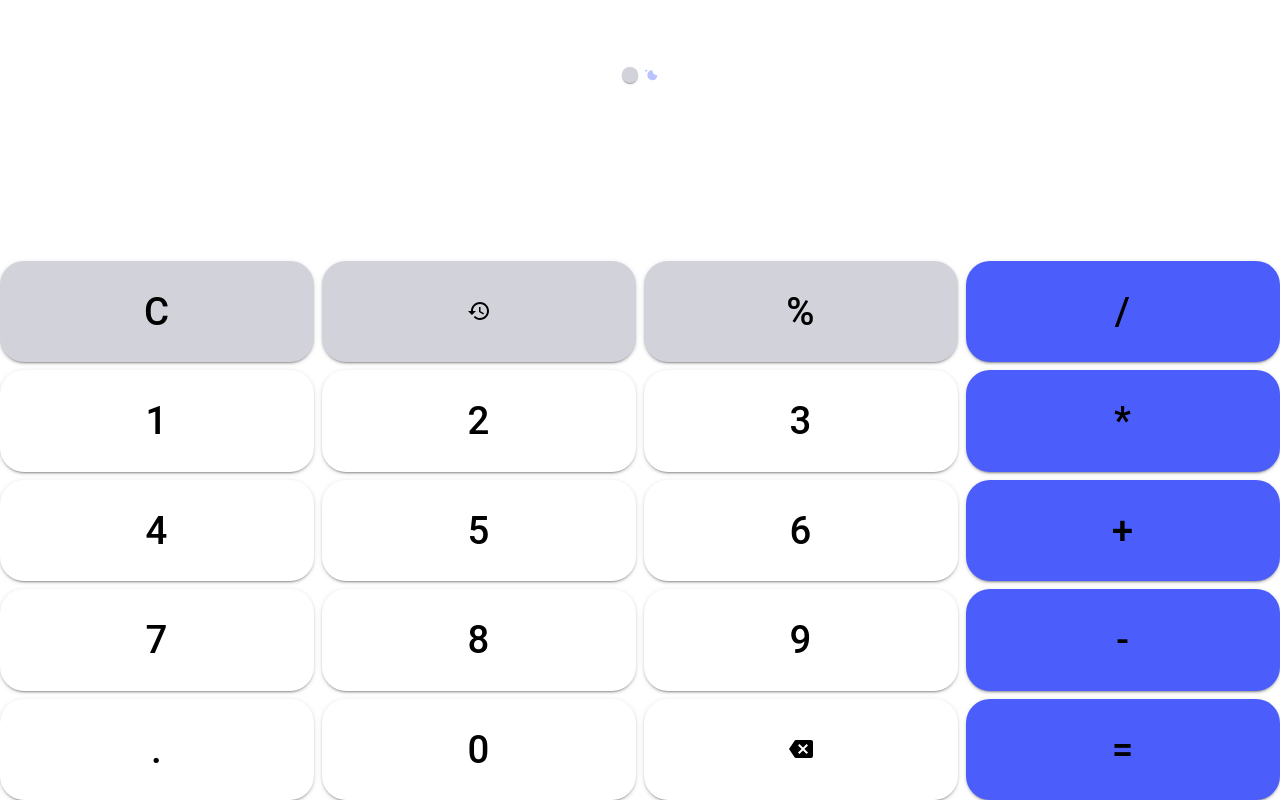
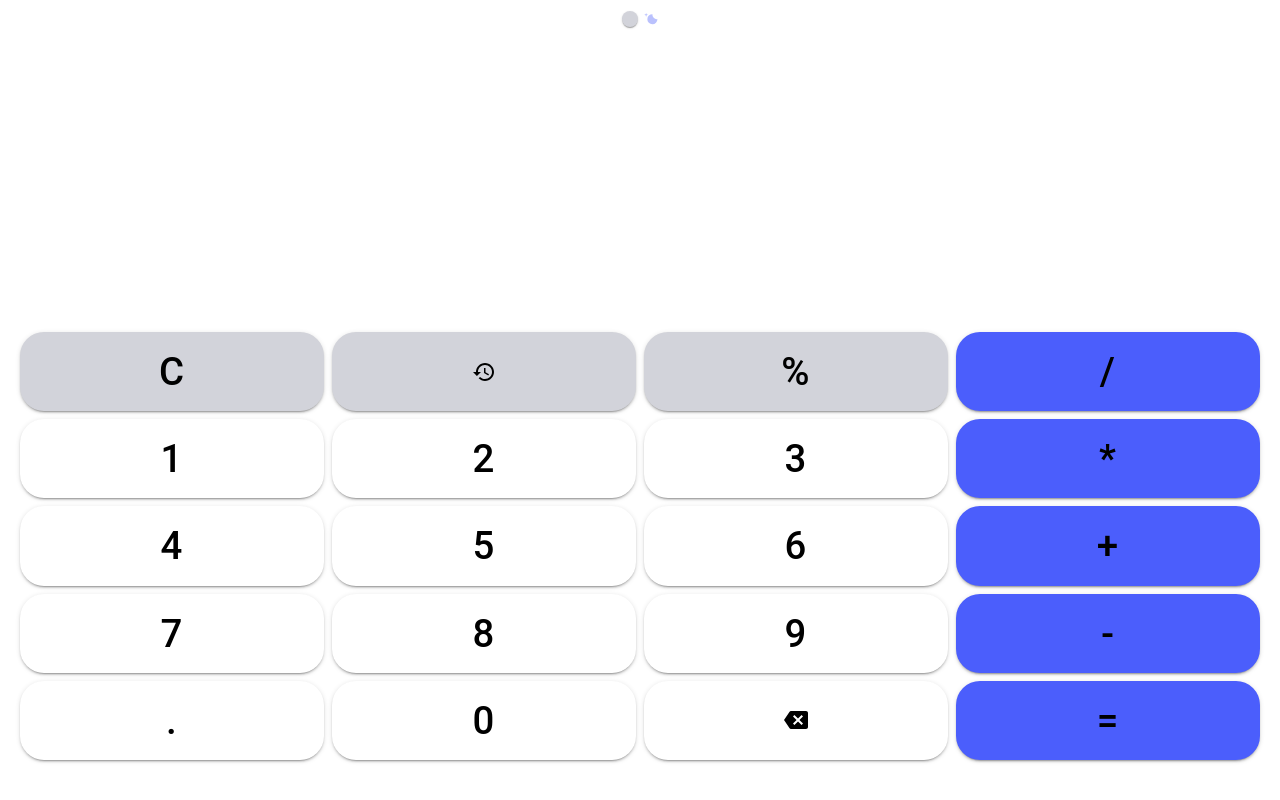
Before and after one commit to Dariakrvts/calculator-app, a React (Create React App) app: page / in a window 1280 px wide. Built offline with nearby package versions, Linux system fonts and the light colour scheme.

Commit message:
зм іщено кнопки вниз, зроблено історію

```diff
--- a/src/Container/Calculator.js
+++ b/src/Container/Calculator.js
@@ -1,4 +1,4 @@
-import React from 'react';
+import React, { useEffect, useState } from 'react';
 import { Typography, Grid } from '@mui/material';
 import { Box, Button, IconButton } from '@mui/material';
 import { Switch } from '@mui/material';
@@ -16,6 +16,13 @@ const Calculator = () => {
   const [secondNumber, setSecondNumber] = React.useState('');
   const [operator, setOperator] = React.useState('');
   const [result, setResult] = React.useState('');
+  const [switchChecked, setSwitchChecked] = React.useState(localStorage.getItem('themeMode') === 'dark');
+  const [history, setHistory] = useState([]);
+
+  useEffect(() => {
+    const storedHistory = JSON.parse(localStorage.getItem('calculatorHistory')) || [];
+    setHistory(storedHistory);
+  }, []);
 
   const handleNumberClick = (number) => {
     if (result !== '') {
@@ -46,8 +53,9 @@ const Calculator = () => {
       setSecondNumber('');
       setResult('');
     }
+
     if (operator === '%') {
-      setResult((parseFloat(firstNumber) * 0.01).toString());
+      setResult((parseFloat(firstNumber) * 0.01)?.toString());
       setFirstNumber('');
       setSecondNumber('');
       setOperator('');
@@ -87,6 +95,12 @@ const Calculator = () => {
     }
 
     setResult(resultNum.toString());
+
+    const operation = `${firstNumber} ${operator} ${secondNumber}`;
+    const newHistory = [{ operation, result: resultNum }, ...history];
+    const trimmedHistory = newHistory.slice(0, 10);
+    setHistory(trimmedHistory);
+    localStorage.setItem('calculatorHistory', JSON.stringify(trimmedHistory));
   };
 
   const handleClearClick = () => {
@@ -106,10 +120,18 @@ const Calculator = () => {
     }
   };
 
+  useEffect(() => {
+    const themeMode = localStorage.getItem('themeMode');
+    if (themeMode) {
+      setSwitchChecked(themeMode === 'dark');
+    }
+  }, []);
+
   const handleThemeChange = () => {
     toggleTheme();
     const newMode = mode === 'light' ? 'dark' : 'light';
     localStorage.setItem('themeMode', newMode);
+    setSwitchChecked((prev) => !prev);
   };
 
   return (
@@ -120,19 +142,26 @@ const Calculator = () => {
         height: '100vh',
       }}
     >
-       <Box sx={{ display: 'flex', justifyContent: 'center', alignItems: 'center', }}>
-      <Switch color="secondary" onChange={handleThemeChange} inputProps={{ 'aria-label': 'controlled' }} />
+      <Box sx={{ display: 'flex', justifyContent: 'center', alignItems: 'center', maxHeight: '50px' }}>
+        <Switch
+          color="secondary"
+          checked={switchChecked}
+          onChange={handleThemeChange}
+          inputProps={{ 'aria-label': 'controlled' }}
+        />
       </Box>
-      <Grid container spacing={1}>
-        <Grid item xs={12}>
-          <Typography variant="h" component="div" color='graytext'>
+      <Box className="button">
+        <Grid container>
+          <Grid item xs={12} minHeight="100px" textAlign="right">
+            <Typography color="graytext" variant="h5">
               {firstNumber} {operator} {secondNumber}
             </Typography>
-          <Typography variant="h2" component="div" color='secondary'>
+            <Typography color="secondary" variant="h3">
               {result}
             </Typography>
           </Grid>
         </Grid>
+        <Box>
           <Grid container spacing={1}>
             <Grid item xs={3}>
               <Button onClick={() => handleClearClick()} variant="contained" color="grey">
@@ -236,6 +265,8 @@ const Calculator = () => {
             </Grid>
           </Grid>
         </Box>
+      </Box>
+    </Box>
   );
 };
 
--- a/src/Container/calculator.css
+++ b/src/Container/calculator.css
@@ -1,17 +1,13 @@
 .calculator {
-  display: grid;
+  /* display: grid; */
+  width: auto;
   /* grid-template-columns: repeat(4, 1fr); */
-  grid-auto-rows: minmax(auto, auto);
-  width: 100%;
-  height: 50px;
+  /* grid-auto-rows: minmax(auto, auto); */
+  /* height: 50px; */
 }
 
-.display {
-  grid-column: 1 / 5;
-  display: flex;
-  flex-direction: column;
-  justify-content: flex-end;
-  padding: 10px;
-  background-color: #333;
-  color: white;
+.button{
+  margin: 0 20px 40px;
+  bottom: 0;
+  position: absolute
 }
--- a/src/context/themeContext.js
+++ b/src/context/themeContext.js
@@ -28,6 +28,7 @@ export const CustomThemeProvider = ({ children }) => {
     localStorage.setItem('themeMode', newMode);
     setMode(newMode);
   };
+
   const theme = createTheme({
     palette: {
       mode,
@@ -48,7 +49,7 @@ export const CustomThemeProvider = ({ children }) => {
       MuiSwitch: {
         styleOverrides: {
           root: {
-            padding: 8,
+            padding: 7,
             '& .MuiSwitch-track': {
               borderRadius: 16,
               backgroundColor:'#FFFFFF',
--- a/src/index.css
+++ b/src/index.css
@@ -1,10 +1,10 @@
 body {
-  margin: 0;
+  margin: 0 auto;
   font-family: -apple-system, BlinkMacSystemFont, 'Segoe UI', 'Roboto', 'Oxygen',
     'Ubuntu', 'Cantarell', 'Fira Sans', 'Droid Sans', 'Helvetica Neue',
     sans-serif;
-  -webkit-font-smoothing: antialiased;
-  -moz-osx-font-smoothing: grayscale;
+  /* -webkit-font-smoothing: antialiased; */
+  /* -moz-osx-font-smoothing: grayscale; */
 }
 
 code {
--- a/src/utils/themeColors.js
+++ b/src/utils/themeColors.js
@@ -6,7 +6,7 @@ export const lightThemeColors = {
     contrastText: '#FFFFFF',
   }, // колір кнопок
   secondary: { main: '#000' },
-  graytext:{ main: '#747477' },
+  greytext:{ main: '#747477' },
   grey: {
     main: '#D2D3DA',
     light: '#FFFFFF',
```
Also changed, not shown: src/theme/index.js (deleted, +0 -75 lines). Lines whose indentation alone changed are shown as unchanged.
